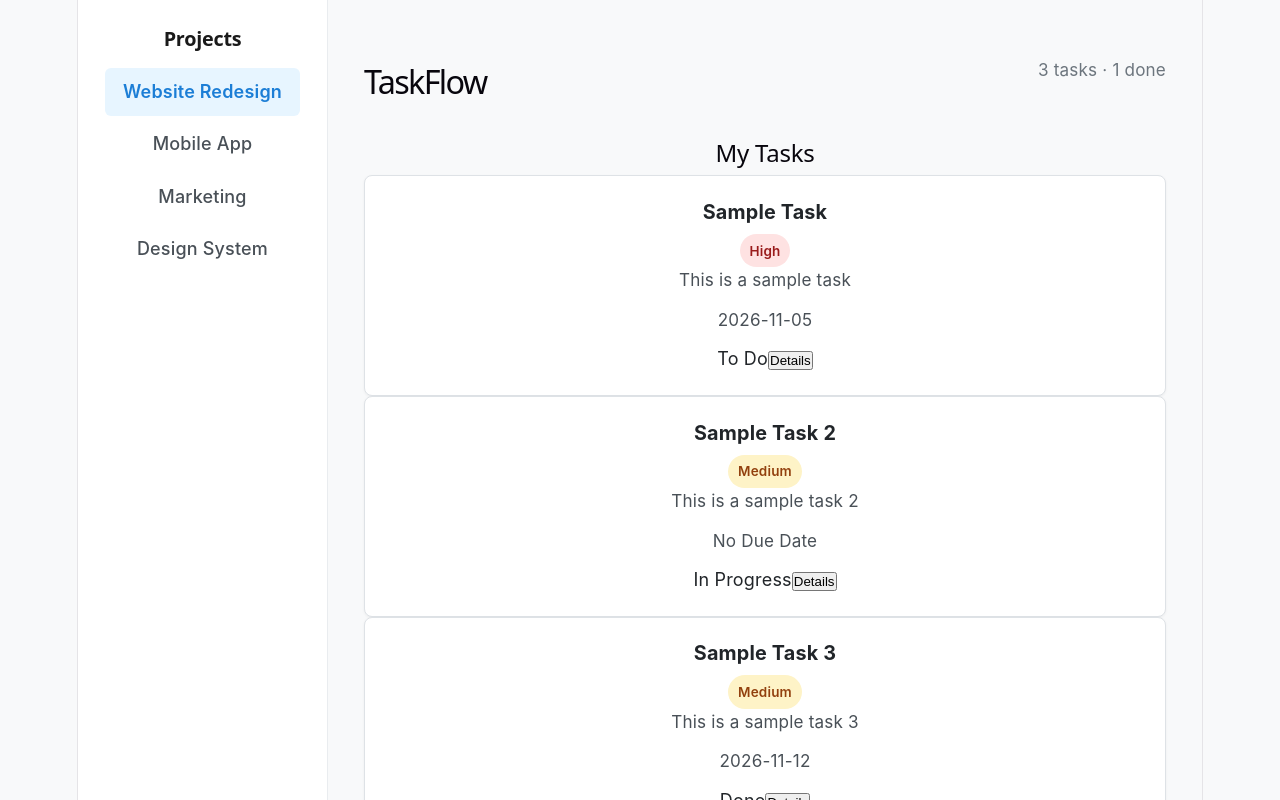
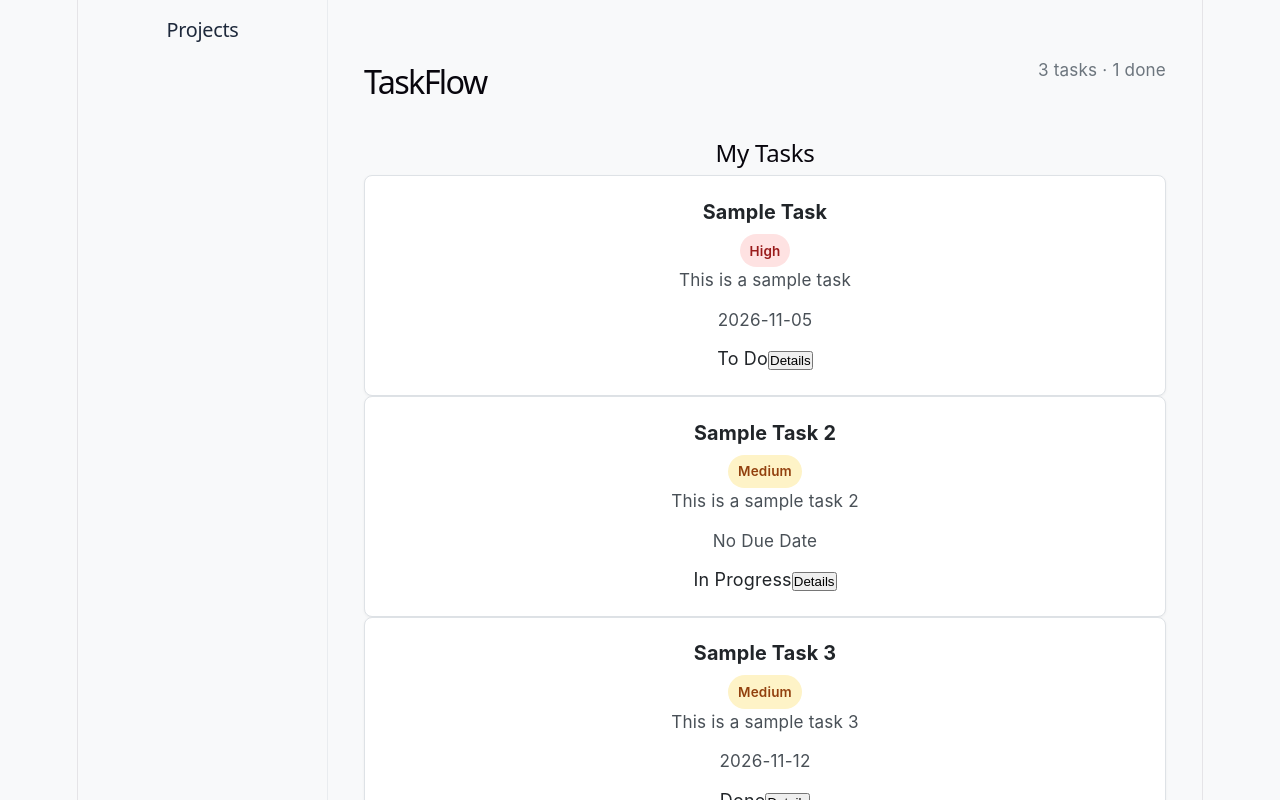
Before and after one commit to Elnour1/javascript-everywhere, a React (Vite) app in the folder day-07/react/: page / in a window 1280 px wide. Shown: the top 800 px of the page. Built offline with nearby package versions, Linux system fonts and the light colour scheme.

Commit message:
feat: add typed Sidebar component with title and projects props

```diff
--- a/day-07/react/src/App.css
+++ b/day-07/react/src/App.css
@@ -29,10 +29,31 @@ body {
   }
 }
 .sidebar {
-  width: 100%;
-  background-color: #ffffff;
-  border-bottom: 1px solid #e9ecef;
-  padding: 1.5rem;
+  width: 240px;
+  padding: 1rem;
+  border-right: 1px solid #e2e8f0;
+}
+
+.sidebar-title {
+  font-size: 1.1rem;
+  margin-bottom: 0.75rem;
+  color: #1e293b;
+}
+
+.sidebar-projects {
+  list-style: none;
+  padding: 0;
+  margin: 0;
+}
+
+.sidebar-project-item {
+  padding: 0.4rem 0.6rem;
+  border-radius: 4px;
+  color: #475569;
+}
+
+.sidebar-project-item:hover {
+  background-color: #f1f5f9;
 }
 
 @media (min-width: 768px) {
@@ -43,13 +64,6 @@ body {
     border-right: 1px solid #e9ecef;
     min-height: calc(100vh - 60px);
   }
-}
-
-.sidebar-title {
-  font-size: 1.1rem;
-  font-weight: 700;
-  margin-bottom: 1rem;
-  color: #1a1a1a;
 }
 
 .project-list {
--- a/day-07/react/src/App.tsx
+++ b/day-07/react/src/App.tsx
@@ -9,7 +9,7 @@ const App: React.FC = () => {
   return (
     <div className="app-container">
       <div className="app-layout">
-        <Sidebar />
+        <Sidebar title="Projects" projects={[]} />
         <main className="main-content">
           <header className="main-header">
             <h1>TaskFlow</h1>
--- a/day-07/react/src/components/Sidebar.tsx
+++ b/day-07/react/src/components/Sidebar.tsx
@@ -1,16 +1,21 @@
-function Sidebar() {
+export interface SidebarProps {
+  title: string;
+  projects: string[];
+}
+
+export function Sidebar({ title, projects }: SidebarProps) {
   return (
     <aside className="sidebar">
-      <nav>
-        <h2 className="sidebar-title">Projects</h2>
-        <ul className="project-list">
-          <li className="project-item active">Website Redesign</li>
-          <li className="project-item">Mobile App</li>
-          <li className="project-item">Marketing</li>
-          <li className="project-item">Design System</li>
-        </ul>
-      </nav>
+      <h2 className="sidebar-title">{title}</h2>
+      <ul className="sidebar-projects">
+        {projects.map((project, index) => (
+          <li key={`${project}-${index}`} className="sidebar-project-item">
+            {project}
+          </li>
+        ))}
+      </ul>
     </aside>
   );
 }
+
 export default Sidebar;
```
